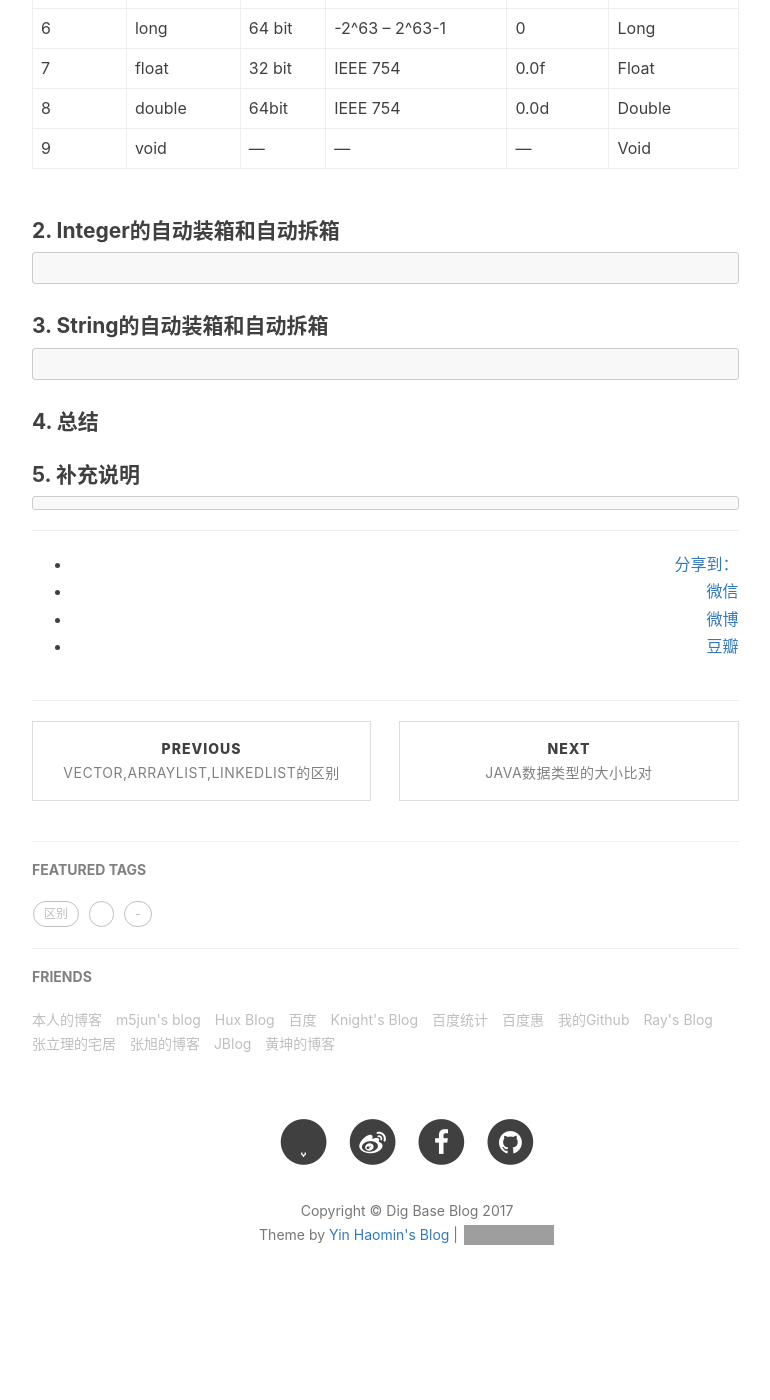
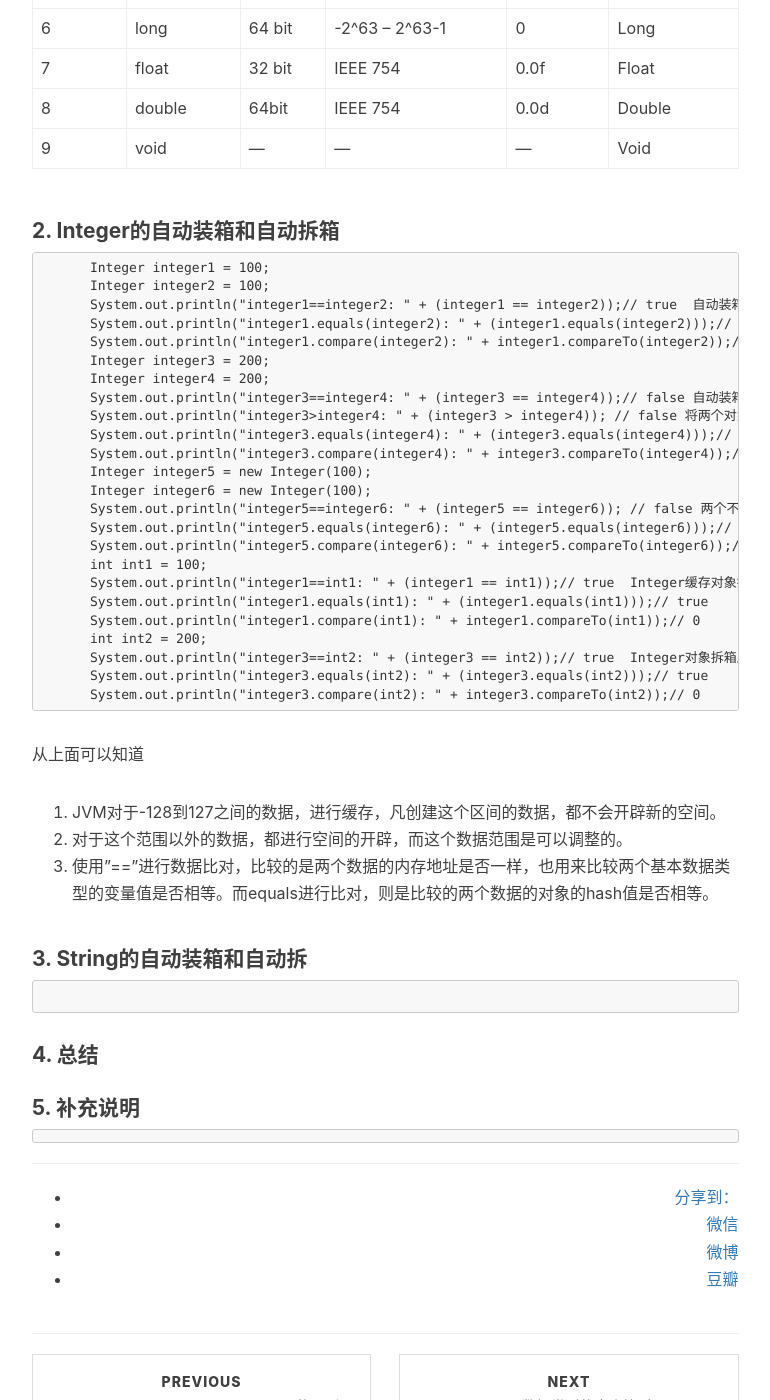
Before and after one commit to baiscjava/basicjava.github.io, a Jekyll site: the page built from _posts/2017-01-11-Autobox和Auto-unbox.md, in a window 1280 px wide and 1400 px high, scrolled down 959 px. Shown: the whole window, without its empty margins (233-1003 px from the left). Built offline with Jekyll 4.4.1, drawn with Linux system fonts in a browser that asks for light colours; nearby versions of some CDN libraries; comment, search, counter and statistics services are not loaded; before the commit the page ends 2298 px from its top, so only the background shows below that; grey boxes are pictures that could not be loaded.

Commit message:
Update 2017-01-11-Autobox和Auto-unbox.md

````diff
--- a/_posts/2017-01-11-Autobox和Auto-unbox.md
+++ b/_posts/2017-01-11-Autobox和Auto-unbox.md
@@ -30,10 +30,37 @@ tags:
 
 #### 2. Integer的自动装箱和自动拆箱
 ```
+      Integer integer1 = 100;
+      Integer integer2 = 100;
+      System.out.println("integer1==integer2: " + (integer1 == integer2));// true  自动装箱的两个缓存中的 Integer对象的引用比较
+      System.out.println("integer1.equals(integer2): " + (integer1.equals(integer2)));// true
+      System.out.println("integer1.compare(integer2): " + integer1.compareTo(integer2));// 0
+      Integer integer3 = 200;
+      Integer integer4 = 200;
+      System.out.println("integer3==integer4: " + (integer3 == integer4));// false 自动装箱的两个new Integer的引用比较
+      System.out.println("integer3>integer4: " + (integer3 > integer4)); // false 将两个对象拆箱，再比较大小
+      System.out.println("integer3.equals(integer4): " + (integer3.equals(integer4)));// true
+      System.out.println("integer3.compare(integer4): " + integer3.compareTo(integer4));// 0
+      Integer integer5 = new Integer(100);
+      Integer integer6 = new Integer(100);
+      System.out.println("integer5==integer6: " + (integer5 == integer6)); // false 两个不同的Integer对象引用的比较
+      System.out.println("integer5.equals(integer6): " + (integer5.equals(integer6)));// true
+      System.out.println("integer5.compare(integer6): " + integer5.compareTo(integer6));// 0
+      int int1 = 100;
+      System.out.println("integer1==int1: " + (integer1 == int1));// true  Integer缓存对象拆箱后与int比较
+      System.out.println("integer1.equals(int1): " + (integer1.equals(int1)));// true
+      System.out.println("integer1.compare(int1): " + integer1.compareTo(int1));// 0
+      int int2 = 200;
+      System.out.println("integer3==int2: " + (integer3 == int2));// true  Integer对象拆箱后与int比较
+      System.out.println("integer3.equals(int2): " + (integer3.equals(int2)));// true
+      System.out.println("integer3.compare(int2): " + integer3.compareTo(int2));// 0
+```
+从上面可以知道
+1. JVM对于-128到127之间的数据，进行缓存，凡创建这个区间的数据，都不会开辟新的空间。
+2. 对于这个范围以外的数据，都进行空间的开辟，而这个数据范围是可以调整的。
+3. 使用"=="进行数据比对，比较的是两个数据的内存地址是否一样，也用来比较两个基本数据类型的变量值是否相等。而equals进行比对，则是比较的两个数据的对象的hash值是否相等。
 
-```
-
-#### 3. String的自动装箱和自动拆箱
+#### 3. String的自动装箱和自动拆
 ```
 
 ```
````
